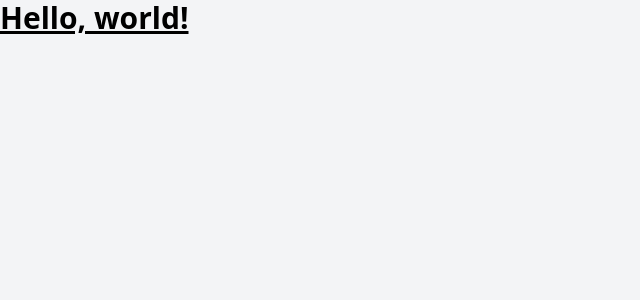
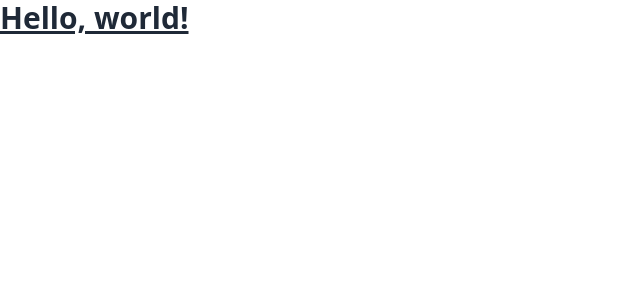
Before and after one commit to classdesk/classdesk, a SvelteKit app: page / in a window 1280 px wide. Shown: the top 300 px of the page, without its empty margins (0-640 px from the left). Built offline with nearby package versions, Linux system fonts and the light colour scheme.

Commit message:
:heavy_plus_sign: `daisyui` 추가

```diff
--- a/package.json
+++ b/package.json
@@ -17,6 +17,7 @@
 		"@sveltejs/adapter-auto": "^2.0.0",
 		"@sveltejs/kit": "^1.20.4",
 		"autoprefixer": "^10.4.15",
+		"daisyui": "^3.7.4",
 		"eslint": "^8.28.0",
 		"eslint-config-prettier": "^8.5.0",
 		"eslint-plugin-svelte": "^2.30.0",
--- a/tailwind.config.js
+++ b/tailwind.config.js
@@ -1,8 +1,8 @@
 /** @type {import('tailwindcss').Config} */
 export default {
-	content: ['./src/**/*.{html,js,svelte,ts}'],
-	theme: {
-		extend: {}
-	},
-	plugins: []
-};
+  content: ['./src/**/*.{html,js,svelte,ts}'],
+  theme: {
+    extend: {}
+  },
+  plugins: [require('daisyui')]
+}
```
Also changed, not shown: 1 other file (tests, documents, lock files or other folders).
